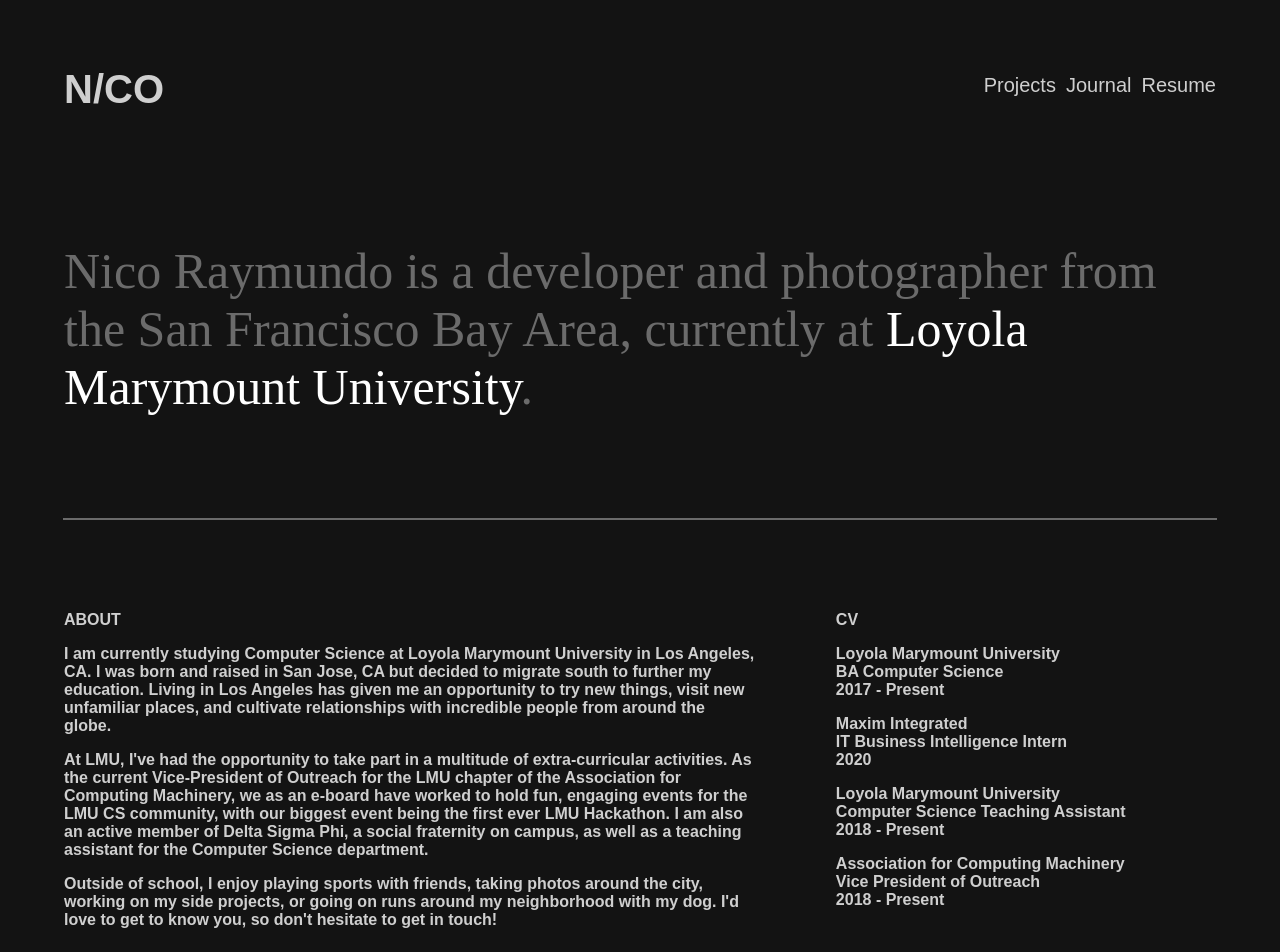
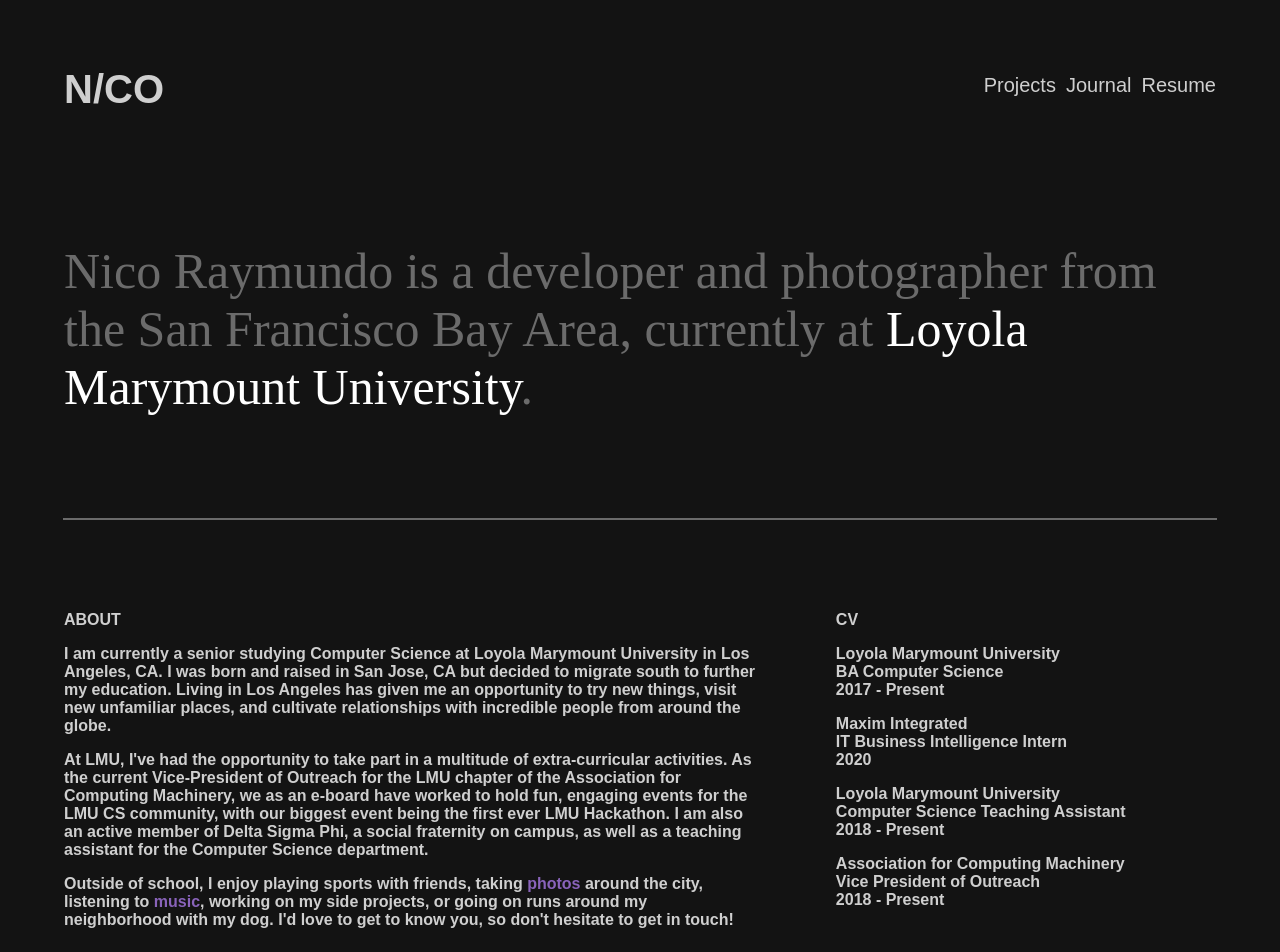
Before and after one commit to nraymundo/nicoraymundo.com-old-, a React (Create React App) app: page / in a window 1280 px wide. Shown: the top 952 px of the page. Built offline with nearby package versions, Linux system fonts and the light colour scheme.

Commit message:
css changes

```diff
--- a/src/Info.css
+++ b/src/Info.css
@@ -210,7 +210,6 @@
   height: 50%;
   color: #6b6b6b;
   font-family: "Ogg";
-  /* font-size: 40px; */
   margin: 0 !important;
 }
 
@@ -221,24 +220,20 @@
 .intext-hyperlink {
   color: white;
   text-decoration: none;
-  /* font-family: "Helvetica", sans-serif; */
 }
 
 .intext-hyperlink::selection {
   color: #8963BA;
-  /* font-family: "Helvetica", sans-serif; */
 }
 
 .intext-hyperlink:hover {
   color: #ab0c2f;
   text-decoration: none;
-  /* font-family: "Helvetica", sans-serif; */
 }
 
 .divider {
   width: 90%;
   border: 1px solid #6b6b6b;
-  /* margin-top: 8%; */
 }
 
 .bottom-section {
@@ -330,3 +325,12 @@
   -webkit-transform: translate(3px,-3px);
   color: #8963BA;
 }
+
+.about-intext-hyperlink {
+  color: #8963BA;
+  text-decoration: none;
+}
+
+.about-intext-hyperlink:hover {
+  border-bottom: 2px solid #8963BA;
+}
--- a/src/Info.js
+++ b/src/Info.js
@@ -18,7 +18,7 @@
         <div className="about">
           <p>ABOUT</p>
           <p>
-            I am currently studying Computer Science at Loyola Marymount
+            I am currently a senior studying Computer Science at Loyola Marymount
             University in Los Angeles, CA. I was born and raised in San Jose, CA
             but decided to migrate south to further my education. Living in Los
             Angeles has given me an opportunity to try new things, visit new
@@ -37,9 +37,16 @@
           </p>
           <p>
             Outside of school, I enjoy playing sports with friends, taking
-            photos around the city, working on my side projects, or going on
-            runs around my neighborhood with my dog. I'd love to get to know
-            you, so don't hesitate to get in touch!
+            {" "}
+            <a class="about-intext-hyperlink" href="http://localhost:3000/journal">
+              photos
+            </a>
+            {" "} around the city, listening to {" "}
+            <a class="about-intext-hyperlink" href="https://music.apple.com/profile/nicoraymundo" target="_blank">
+              music
+            </a>
+            , working on my side projects, or going on runs around my neighborhood with my dog.
+            I'd love to get to know you, so don't hesitate to get in touch!
           </p>
         </div>
         <div className="side-section">
--- a/src/Projects.css
+++ b/src/Projects.css
@@ -12,9 +12,9 @@
   display: flex;
   flex-direction: column;
   align-items: center;
-  margin-top: 8%;
+  margin-top: 6%;
+  margin-bottom: 6%;
 }
-
 
 .project-img {
   width: 99%;
@@ -73,12 +73,3 @@
   width: 20%;
   height: auto;
 }
-
-/* .repo {
-  width: 100%;
-  height: auto;
-} */
-
-.repo:hover {
-  color: orange;
-}
--- a/src/Projects.js
+++ b/src/Projects.js
@@ -19,7 +19,7 @@
     },
     {
       name: 'Next-Word Prediction Language Model',
-      description: 'Uses natural language processing to develop a Feed-Forward Neural Network model that was tested on a pre-trained GPT-2 model on next word prediction',
+      description: 'Uses natural language processing to develop a Feed-Forward Neural Network model that was tested on a pre-trained GPT-2 model on next word prediction.',
       languages: ['Python', 'GPT-2'],
       github: 'https://github.com/lmu-mandy/project-jnw',
     },
--- a/src/components/ProjectCard.css
+++ b/src/components/ProjectCard.css
@@ -25,8 +25,16 @@
   margin: 0px;
 }
 
+.title::selection{
+  color: #8963BA;
+}
+
 .description {
   font-size: 17px;
+}
+
+.description::selection{
+  color: #8963BA;
 }
 
 .extra-info {
@@ -37,10 +45,15 @@
 
 .technologies {
   display: flex;
-  /* align-items: center; */
 }
 
 .technologies h1 {
   font-size: 15px;
   margin-right: 10px;
+  color: #8963BA;
 }
+
+.repo:hover {
+  fill: #8963BA;
+  cursor: pointer;
+}
--- a/src/components/ProjectCard.js
+++ b/src/components/ProjectCard.js
@@ -16,8 +16,8 @@
             <h1>{language}</h1>
           ))}
         </div>
-        <div onClick={() => window.open(projectInfo.github, "_blank")}>
-          <svg xmlns="http://www.w3.org/2000/svg" onclick="alert('click!')" fill='white' width="30" height="30" viewBox="0 0 24 24"><path d="M12 0c-6.626 0-12 5.373-12 12 0
+        <div onClick={() => window.open(projectInfo.github, "_blank")} >
+          <svg xmlns="http://www.w3.org/2000/svg" onclick="alert('click!')" className="repo" fill='white' width="30" height="30" viewBox="0 0 24 24"><path d="M12 0c-6.626 0-12 5.373-12 12 0
             5.302 3.438 9.8 8.207 11.387.599.111.793-.261.793-.577v-2.234c-3.338.726-4.033-1.416-4.033-1.416-.546-1.387-1.333-1.756-1.333-1.756-1.089-.745.083-.729.083-.729
             1.205.084 1.839 1.237 1.839 1.237 1.07 1.834 2.807 1.304 3.492.997.107-.775.418-1.305.762-1.604-2.665-.305-5.467-1.334-5.467-5.931 0-1.311.469-2.381
             1.236-3.221-.124-.303-.535-1.524.117-3.176 0 0 1.008-.322 3.301 1.23.957-.266 1.983-.399 3.003-.404 1.02.005 2.047.138 3.006.404 2.291-1.552 3.297-1.23
```
